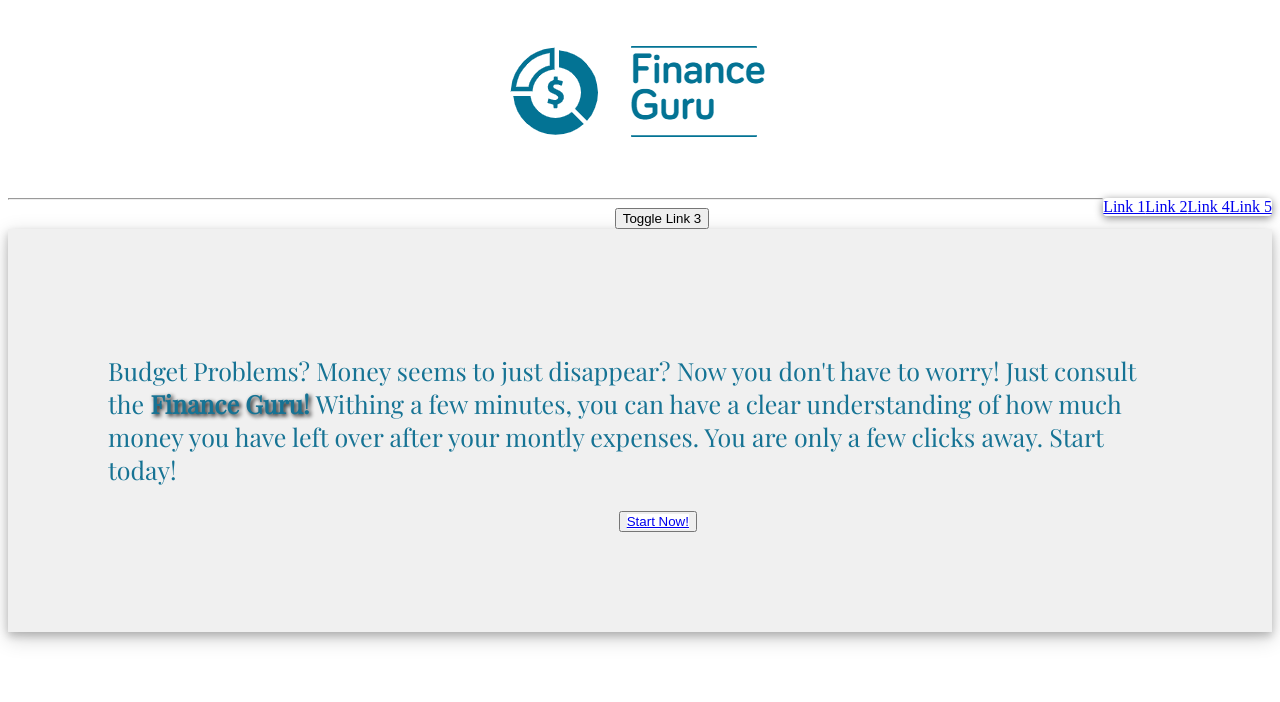
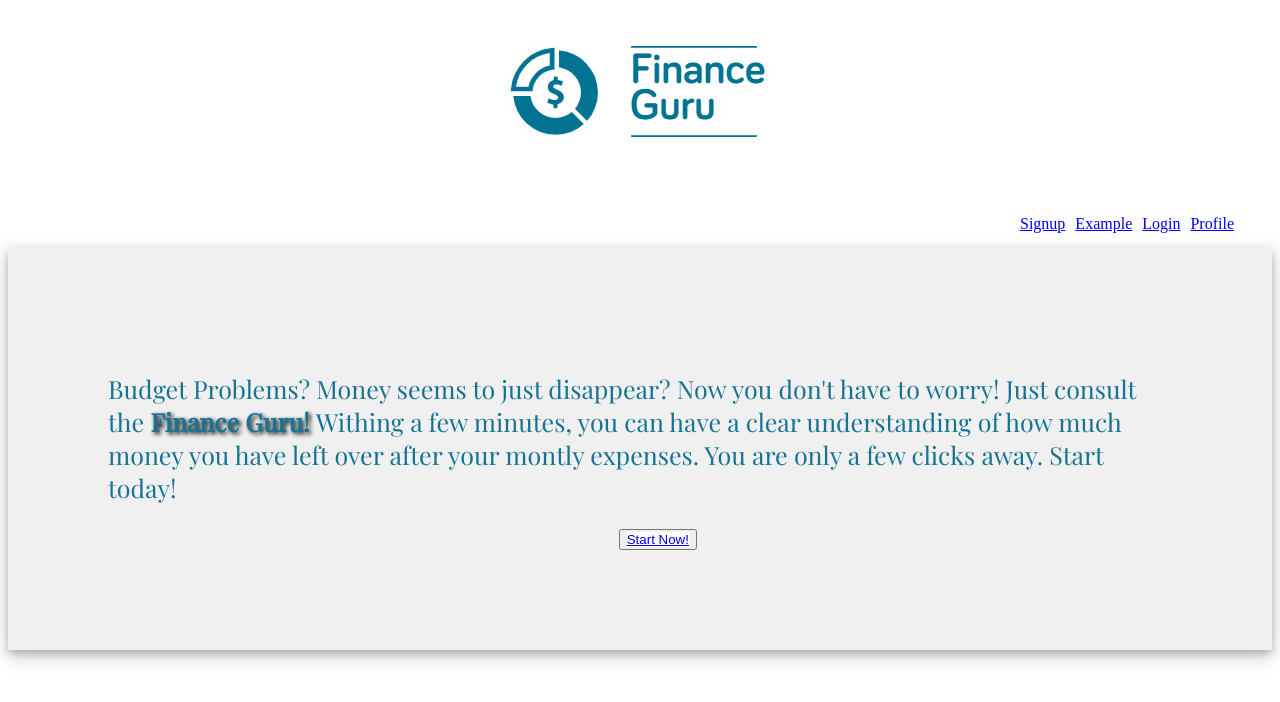
Before and after one commit to Mgncoding/final_project, a React app in the folder guru/: page / in a window 1280 px wide. Shown: the top 702 px of the page. Built offline with nearby package versions, Linux system fonts and the light colour scheme.

Commit message:
navbar css

```diff
--- a/guru/src/components/navbar/nav.css
+++ b/guru/src/components/navbar/nav.css
@@ -1,26 +1,46 @@
 /* $primary: #267d92; */
 .nav-container {
-     /* width: 50%; */
+     width: 100%;
+     padding: 2px;
+     margin-bottom: 15px;
+
 }
 nav {
     float: right;
+
     /* display: flex;
     justify-content: space-around;
     flex-direction: column; */
-    border-radius: 4px;
+    /* border-radius: 6px; */
+    /* background-color: transparent; */
     overflow: hidden;
-    box-shadow: 0 2px 8px #808080;
+    /* box-shadow: 0 2px 8px #808080; */
 }
-    a {
-
-        /* flex-grow: 1;
-        text-align: center; */
-        /* color: white;
-        background-color: red;
+    .barnav {
+        margin: 10px;
+         flex-grow: 1;
+        text-align: center;
+         color: skyblue;
+        background-color: transparent;
         padding: 5px 10px ;
-        transition: background-color .5s */
+        transition: background-color .5s
     }
-
-    NavLink{
-       color: blue;
-    }
+.link1 {
+    clear: both;
+    float: right;
+    margin-right: 20px;
+    border: 2px;
+}
+.link2 {
+    /* clear: both; */
+    float: right;
+    margin-right: 10px;
+}
+.link3 {
+    float: right;
+    margin-right: 10px;
+}
+.link4 {
+    float: right;
+    margin-right: 10px;
+}
--- a/guru/src/components/navbar/navbar.component.js
+++ b/guru/src/components/navbar/navbar.component.js
@@ -1,7 +1,7 @@
 import React, { Component } from "react";
-import { Link } from "react-router-dom"
-import HomePage from "../home/home";
-import LoginForm from "../../login";
+// import { Link } from "react-router-dom"
+// import HomePage from "../home/home";
+// import LoginForm from "../../login";
 import "../navbar/nav.css"
 
 
@@ -46,38 +46,44 @@ export default class Navbar extends Component {
                     <img src={require("../navbar/logo.png")}></img>
                 </h1>
                 <div className="nav-container">
+                    <div className="barnav">
                     <Navbar>
+                        <div className="link1">
                         <NavLink
                             link={"/profile"}
                         >
-                            Link 1
+                           Profile
                         </NavLink>
+                        </div>
+                        <div className="link2">
                         <NavLink
-                            link={designatedUrl}
+                            link={"/login"}
                         >
-                            Link 2
+                            Login
                         </NavLink>
+                        </div>
+                        <div className="link3">
                         <NavLink
-                            skip={this.state.isSkipped}
-                            link={designatedUrl}
+                            // skip={this.state.isSkipped}
+                            link={"/examples"}
                         >
-                            Link 3
+                            Example
                         </NavLink>
+                        </div>
+                        <div className="link4">
                         <NavLink
-                            link={designatedUrl}
+                            link={"/signup"}
                         >
-                            Link 4
+                            Signup
                         </NavLink>
-                        <NavLink
-                            link={designatedUrl}
-                        >
-                            Link 5
-                        </NavLink>
+                        </div>
+
                     </Navbar>
-                    <hr/>
-                    <button className="button" onClick={this.toggleSkipped}>
+                    </div>
+
+                    {/* <button className="button" onClick={this.toggleSkipped}>
                         Toggle Link 3
-                    </button>
+                    </button> */}
                 </div>
             </div>
         );
```
